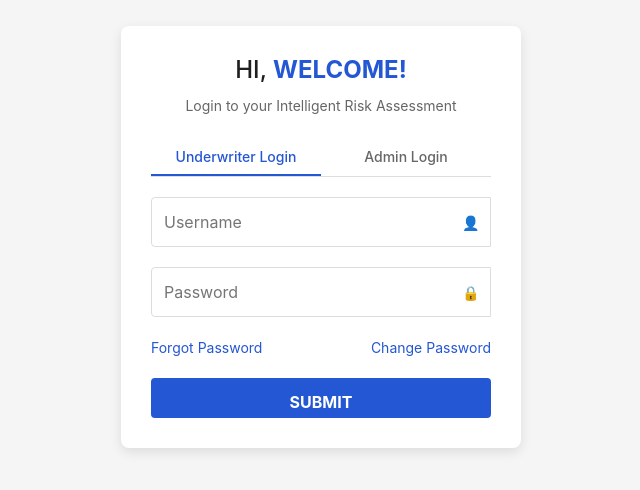
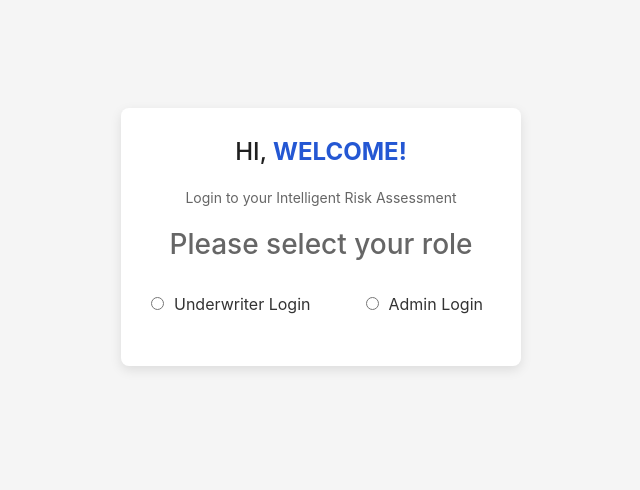
Before and after one commit to anwesha-exavalu/SBILife_UWWorkbench, a React (Create React App) app in the folder frontend/: page / in a window 1280 px wide. Shown: the part 192-682 px from the top of the page, without its empty margins (319-959 px from the left). Built offline with nearby package versions, Linux system fonts and the light colour scheme; no server answers; what antd-style would draw is missing.

Commit message:
Version1.0.4_LoginChanges

```diff
--- a/frontend/src/layout/Login.css
+++ b/frontend/src/layout/Login.css
@@ -28,6 +28,7 @@
 .login-subtitle {
   text-align: center;
   color: #666;
+  margin-top: 20px;
   margin-bottom: 20px;
 }
 
@@ -107,3 +108,53 @@
 .submit-button:hover {
   background-color: #1a3da1;
 }
+/* Add these styles to your existing Login.css file */
+
+.role-selection {
+  margin-bottom: 20px;
+}
+
+.radio-group {
+  display: flex;
+  flex-direction: row;
+  gap: 55px;
+  margin-top: 30px;
+}
+
+.radio-label {
+  display: flex;
+  align-items: center;
+  cursor: pointer;
+}
+
+.radio-input {
+  margin-right: 10px;
+  cursor: pointer;
+}
+
+.radio-text {
+  font-size: 16px;
+  color: #333;
+}
+
+.selected-role {
+  margin-bottom: 20px;
+  text-align: center;
+  font-size: 16px;
+}
+
+.change-role-btn {
+  background: none;
+  border: none;
+  color: #2457d3;
+  text-decoration: underline;
+  cursor: pointer;
+  font-size: 14px;
+  margin-left: 10px;
+}
+
+.role-display {
+  padding-bottom: 10px;
+  margin-bottom: 20px;
+  border-bottom: 1px solid #ddd;
+}
--- a/frontend/src/layout/Login.js
+++ b/frontend/src/layout/Login.js
@@ -6,7 +6,8 @@ const Login = () => {
   const navigate = useNavigate();
   const [username, setUsername] = useState("");
   const [password, setPassword] = useState("");
-  const [loginType, setLoginType] = useState("underwriter"); // Default to underwriter login
+  const [loginType, setLoginType] = useState(""); // Start with no role selected
+  const [roleSelected, setRoleSelected] = useState(false);
 
   const handleSubmit = (e) => {
     e.preventDefault();
@@ -17,6 +18,11 @@ const Login = () => {
     navigate('/dashboard');
   };
 
+  const handleRoleSelection = (role) => {
+    setLoginType(role);
+    setRoleSelected(true);
+  };
+
   return (
     <div className="login-container">
       <div className="login-box">
@@ -25,22 +31,47 @@ const Login = () => {
         </h1>
         <p className="login-subtitle">Login to your Intelligent Risk Assessment</p>
 
-        <div className="login-tabs">
+        {!roleSelected ? (
+          <div className="role-selection">
+            <h3 className="login-subtitle">Please select your role</h3>
+            <div className="radio-group">
+              <label className="radio-label">
+                <input
+                  type="radio"
+                  name="loginType"
+                  value="underwriter"
+                  onChange={() => handleRoleSelection("underwriter")}
+                  className="radio-input"
+                />
+                <span className="radio-text">Underwriter Login</span>
+              </label>
+              <label className="radio-label">
+                <input
+                  type="radio"
+                  name="loginType"
+                  value="admin"
+                  onChange={() => handleRoleSelection("admin")}
+                  className="radio-input"
+                />
+                <span className="radio-text">Admin Login</span>
+              </label>
+            </div>
+          </div>
+        ) : (
+          <form onSubmit={handleSubmit}>
+            <div className="role-display">
+              <p className="selected-role">
+                Selected Role: <span className="welcome">{loginType === "underwriter" ? "Underwriter" : "Admin"}</span>
                 <button
-            className={`login-tab ${loginType === "underwriter" ? "active" : ""}`}
-            onClick={() => setLoginType("underwriter")}
+                  type="button"
+                  className="change-role-btn"
+                  onClick={() => setRoleSelected(false)}
                 >
-            Underwriter Login
+                  Change
                 </button>
-          <button
-            className={`login-tab ${loginType === "admin" ? "active" : ""}`}
-            onClick={() => setLoginType("admin")}
-          >
-            Admin Login
-          </button>
+              </p>
             </div>
 
-        <form onSubmit={handleSubmit}>
             <div className="input-group">
               <input
                 type="text"
@@ -48,6 +79,7 @@ const Login = () => {
                 className="login-input"
                 value={username}
                 onChange={(e) => setUsername(e.target.value)}
+                // required
               />
               <span className="input-icon">&#128100;</span>
             </div>
@@ -58,6 +90,7 @@ const Login = () => {
                 className="login-input"
                 value={password}
                 onChange={(e) => setPassword(e.target.value)}
+                // required
               />
               <span className="input-icon">&#128274;</span>
             </div>
@@ -73,6 +106,7 @@ const Login = () => {
               SUBMIT
             </button>
           </form>
+        )}
       </div>
     </div>
   );
```
Lines whose indentation alone changed are shown as unchanged.
